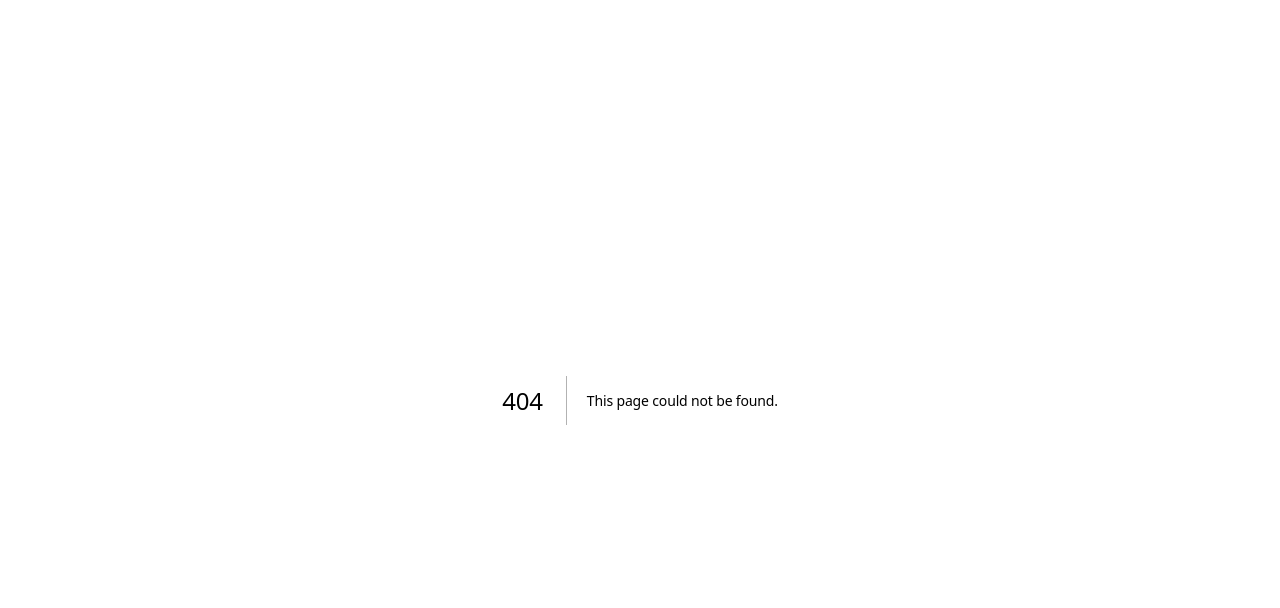
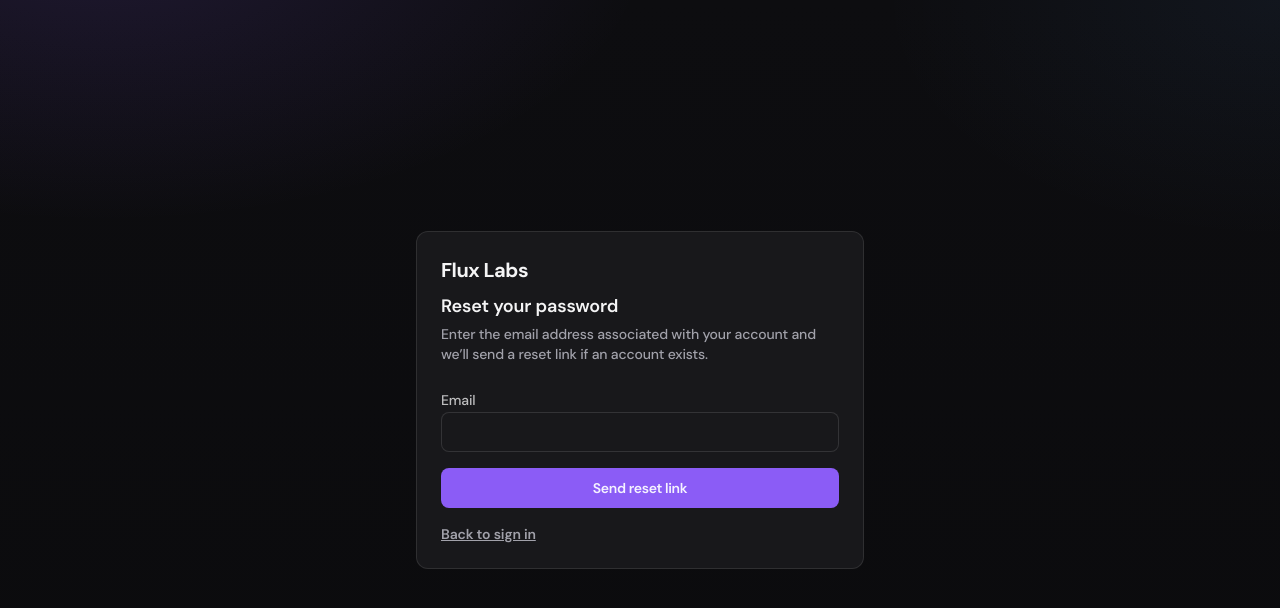
Before and after one commit to seancorbitt10-png/Flux-Labs, a Next.js app: page /forgot-password in a window 1280 px wide. Before the commit this address had no page. Shown: the top 608 px of the page. Built offline with nearby package versions, Linux system fonts and the light colour scheme.

Commit message:
Add forgot password page

```diff
--- /dev/null
+++ b/src/app/(auth)/forgot-password/page.tsx
@@ -0,0 +1,22 @@
+import Link from "next/link";
+import { ForgotPasswordForm } from "@/components/auth/password-reset-forms";
+
+export const metadata = { title: "Forgot password" };
+
+export default function ForgotPasswordPage() {
+  return (
+    <div className="relative flex min-h-screen items-center justify-center bg-canvas px-4">
+      <div className="pointer-events-none absolute inset-0 bg-atmosphere" />
+      <div className="relative w-full max-w-md space-y-6 rounded-xl border border-foreground/10 bg-surface p-6">
+        <div>
+          <p className="text-xl font-bold tracking-tight">Flux Labs</p>
+          <h1 className="mt-2 text-lg font-semibold">Reset your password</h1>
+          <p className="mt-1 text-sm font-medium text-muted">
+            Enter the email address associated with your account and we’ll send a reset link if an account exists.
+          </p>
+        </div>
+        <ForgotPasswordForm />
+      </div>
+    </div>
+  );
+}
```
